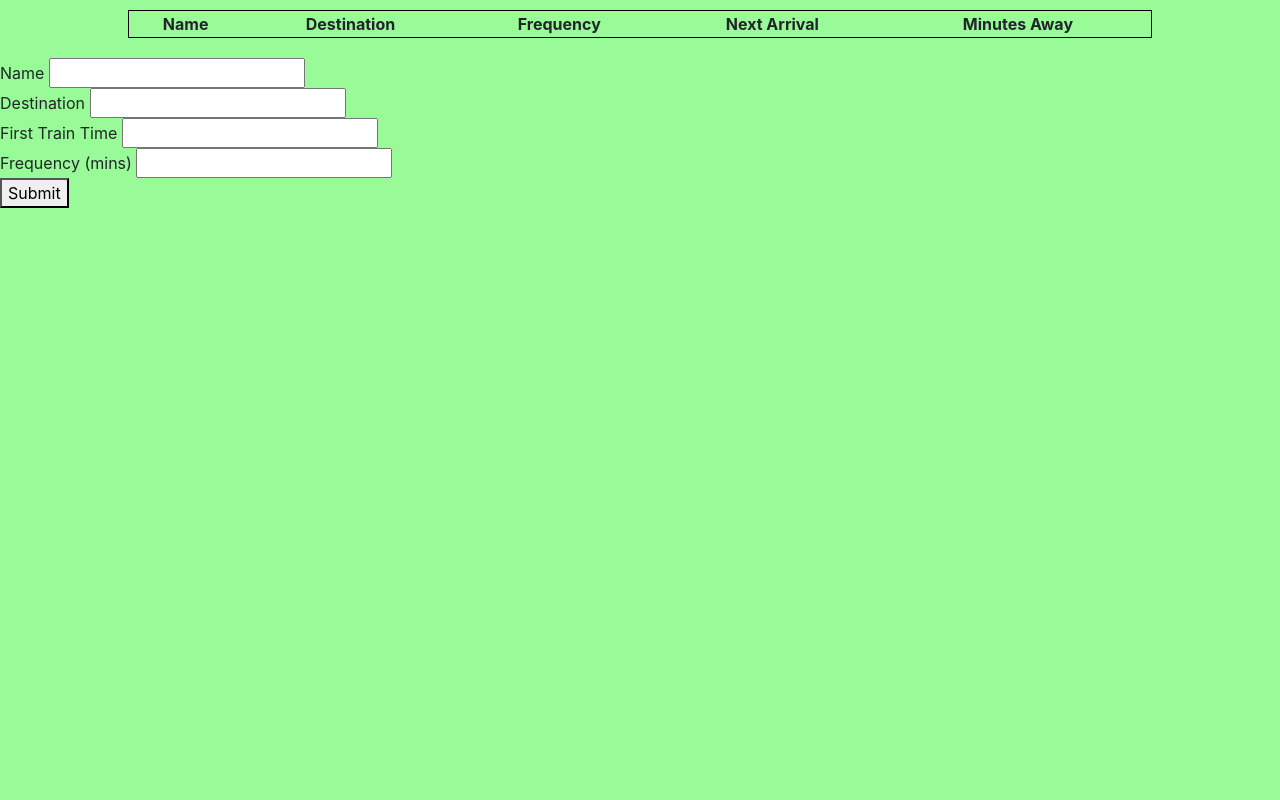
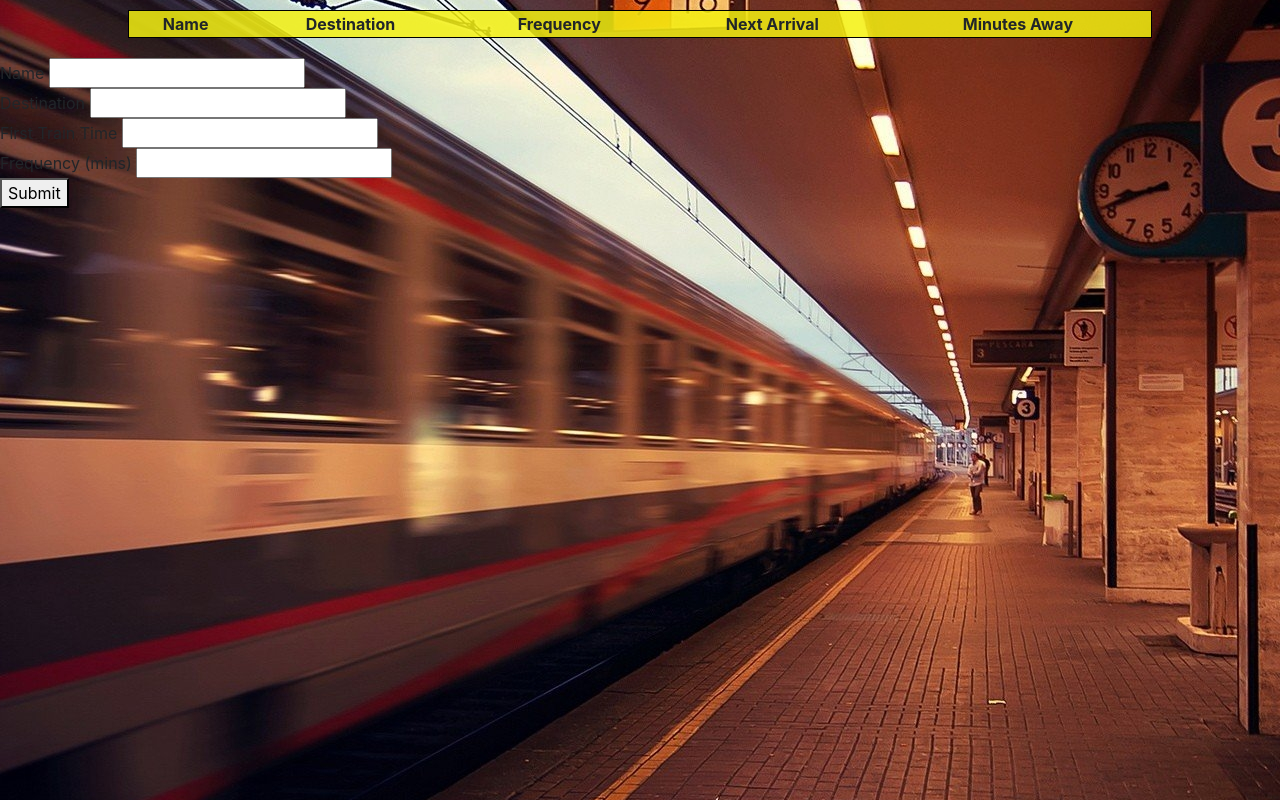
Before and after one commit to rhondakremer/trainschedule, a plain HTML site: page index.html in a window 1280 px wide. Drawn offline with nearby package versions, Linux system fonts and the light colour scheme; no server answers.

Commit message:
added a background image and some styling on table

```diff
--- a/style.css
+++ b/style.css
@@ -1,9 +1,11 @@
 body {
-    background: palegreen;
+    background: url("./assets/images/train-1565302668931-8432.jpg") no-repeat center center fixed;
+    width: 100%;
 }
 
 #trainSchedule {
     text-align: center;
+
 }
 #trainInfo {
     border: 1px solid black;
@@ -12,6 +14,7 @@ body {
     width: 80%;
     margin-top: 10px;
     margin-bottom: 20px;
+    background-color: rgba(245, 241, 18, 0.849);
 }
 
 th {
```
Also changed, not shown: assets/images/train-1565302668931-8432.jpg (added).
